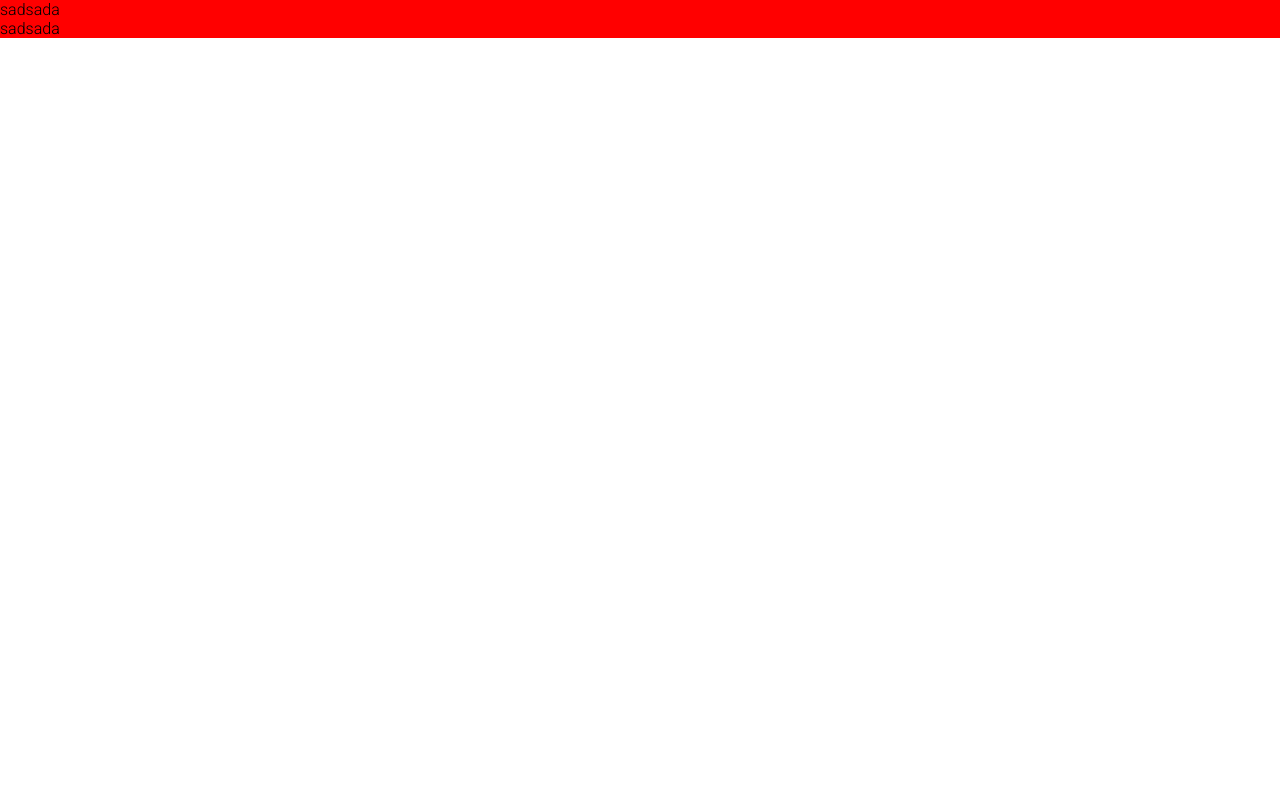
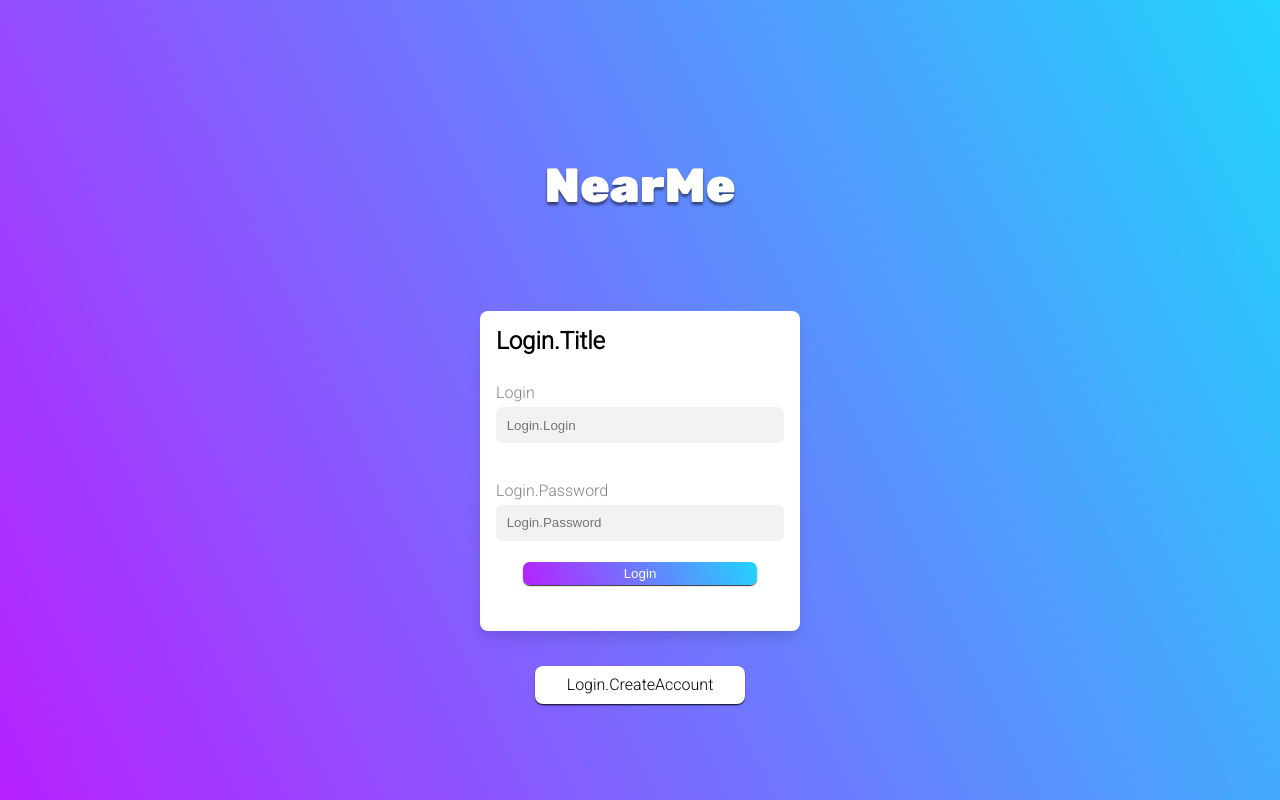
Before and after one commit to JonaszPotoniec/eeia-jam-frontend, a React app: page /login in a window 1280 px wide. Built offline with nearby package versions, Linux system fonts and the light colour scheme; no server answers.

Commit message:
added login and stuff 👯

```diff
--- a/package.json
+++ b/package.json
@@ -6,6 +6,7 @@
     "@testing-library/jest-dom": "^5.11.4",
     "@testing-library/react": "^11.1.0",
     "@testing-library/user-event": "^12.1.10",
+    "axios": "^0.21.1",
     "i18next": "^20.2.1",
     "i18next-browser-languagedetector": "^6.1.0",
     "i18next-http-backend": "^1.2.1",
--- a/public/locales/pl/translation.json
+++ b/public/locales/pl/translation.json
@@ -0,0 +1,21 @@
+{
+    "Login": {
+        "Title": "Zaloguj",
+        "Login": "Nazwa użytkownika",
+        "Password": "Hasło",
+        "CreateAccount": "Stwórz nowe konto"
+    },
+    "CreateAccount": {
+        "Login": "Masz już konto? Zaloguj się",
+        "Create": "Stwórz konto",
+        "Password": "Hasło",
+        "Confirm": "Potwierdź hasło"
+    },
+    "FormErrors": {
+        "EmptyLogin": "Wpisz poprawny login",
+        "EmptyPassword": "Wpisz poprawne hasło",
+        "EmptyEmail": "Wpisz poprawny email",
+        "WrongEmail": "Wpisz poprawny email",
+        "PasswordDoesntMatch": "Wpisana wartość jest inna od hasła"
+    }
+}
--- a/src/components/App.js
+++ b/src/components/App.js
@@ -1,14 +1,18 @@
 import React from 'react';
-import { BrowserRouter, Route } from 'react-router-dom';
+import { BrowserRouter, Route, Router } from 'react-router-dom';
+import { useTranslation } from 'react-i18next';
 
 import Login from './Login';
 
 const App = () => {
+
     return (
         <BrowserRouter>
             <Route exact path="/" render={() => <div>landing screen?</div>} />
-            <Route path="/login" render={Login} />
-            <Route path="/home" render={() => <div>home</div>} />
+            <Route exact path="/login">
+                <Login />
+            </Route>
+            <Route exact path="/home" render={() => <div>home</div>} />
         </BrowserRouter>
     )
 }
--- a/src/components/Login.js
+++ b/src/components/Login.js
@@ -1,14 +1,80 @@
-import React from 'react'
+import React, { useState } from 'react'
+import { useHistory } from 'react-router';
+import { useTranslation } from 'react-i18next';
 import styles from '../styles/Login.module.scss'
 
 const Login = () => {
+    const [loginValue, setLoginValue] = useState('');
+    const [passwordValue, setPasswordValue] = useState('');
+    const [errorMsg, setErrorMsg] = useState('');
+    const { t, i18n } = useTranslation();
+    const history = useHistory();
+
+    const login = e => {
+        e.preventDefault();
+
+        if (!validate()) return;
+
+        //zapytanie do api o logowanie
+
+        //jesli złe passy no to nic sie nie dzieje
+
+        //jesli dobre
+        //history.push(/home);
+    }
+
+    const validate = () => {
+        if (loginValue.length < 1) {
+            setErrorMsg(t('FormErrors.EmptyLogin'));
+            return false;
+        }
+
+        if (passwordValue.length < 1) {
+            setErrorMsg(t('FormErrors.EmptyPassword'));
+            return false;
+        }
+    };
+
     return (
         <div className={styles.login}>
-            {console.log()}
-            <div className="asd">
-                sadsada
+            <div className={styles.loginPageContainer}>
+                <h1 className={styles.appName}>
+                    NearMe
+                </h1>
+
+                <div className={styles.loginWindowContainer}>
+                    <form>
+                        <h2>{t("Login.Title")}</h2>
+
+                        <label>
+                            <span>Login</span>
+                            <input
+                                type="text"
+                                value={loginValue}
+                                onChange={e => setLoginValue(e.target.value)}
+                                placeholder={t("Login.Login")}
+                            />
+                        </label>
+
+                        <label>
+                            <span>{t("Login.Password")}</span>
+                            <input
+                                type="password"
+                                value={passwordValue}
+                                onChange={e => setPasswordValue(e.target.value)}
+                                placeholder={t("Login.Password")}
+                            />
+                        </label>
+
+                        { errorMsg &&
+                        <div className={styles.errorMsg}>{errorMsg}</div>
+                        }
+
+                        <button onClick={e => login(e)}>Login</button>
+                    </form>
+                </div>
+                <div className={styles.CreateAccount}>{t("Login.CreateAccount")}</div>
             </div>
-            sadsada
         </div>
     )
 }
--- a/src/i18n.js
+++ b/src/i18n.js
@@ -18,7 +18,7 @@ i18n
 			react: {
 				useSuspense: false
 			},
-			fallbackLng: 'en',
+			fallbackLng: 'pl',
 			debug: true,
 
 			interpolation: {
--- a/src/styles/Login.module.scss
+++ b/src/styles/Login.module.scss
@@ -1,4 +1,116 @@
+@import 'variables.scss';
+
 .login {
-    background: red;
+    height: 100%;
+    width: 100%;
+    background-color: #21D4FD;
+    background: $background-gradient;
+    color: white;
+}
 
+.appName {
+    font-family: $secondary-font;
+    font-size: 3em;
+    text-shadow: 0 .06em .06em rgba($color: #000000, $alpha: 0.5);
 }
+
+.loginPageContainer {
+    height: 100%;
+    width: 100%;
+    display: grid;
+    grid-template-rows: 1fr 2fr;
+    padding: 6em 0;
+    grid-gap: 1em;
+    align-items: center;
+    justify-items: center;
+}
+
+.loginWindowContainer {
+    background: white;
+    color: black;
+    display: grid;
+    border-radius: .5em;
+    width: 20em;
+    height: 20em;
+    padding: 1em;
+    box-shadow: $shadow-lg;
+    position: relative;
+
+    > form {
+        display: flex;
+        flex-direction: column;
+
+        > h2 {
+            margin: 0;
+            margin-bottom: .5em;
+        }
+        > label {
+            display: grid;
+            margin: 1em 0;
+            color: #848484;
+
+            > input {
+                border: none;
+                border-radius: .5em;
+                background: #f2f2f2;
+                padding: .8em;
+                margin: .4em 0;
+            }
+        }
+        > button {
+            background-color: #21D4FD;
+            background: $background-gradient;
+            color: white;
+            border-radius: .5em;
+            border: none;
+            padding: .3em 2em;
+            box-shadow: 0 .08em .08em rgba($color: #000000, $alpha: 0.8);
+            transition: all .5s;
+            margin: 0 2em;
+
+            &:active {
+                box-shadow: 0 .06em .06em rgba($color: #000000, $alpha: 0.8);
+            }
+        }
+    }
+}
+
+.errorMsg {
+    position: fixed;
+    padding: .5em;
+    text-align: center;
+    width: 16em;
+    left: calc(50% - 8em);
+    top: 0;
+    background: #D33B37;
+    border-radius: 0 0 1em 1em;
+    color: white;
+    z-index: 0;
+    animation: slidein .5s;
+}
+
+
+@keyframes slidein {
+    from {
+        transform: translateY(-100%);
+    }
+
+    to {
+        transform: translateY(0%);
+    }
+  }
+
+.CreateAccount {
+    background-color: white;
+    color: black;
+    border-radius: .5em;
+    border: none;
+    padding: .6em 2em;
+    box-shadow: 0 .08em .08em rgba($color: #000000, $alpha: 0.8);
+    transition: all .5s;
+    margin: 0 2em;
+
+    &:active {
+        box-shadow: 0 .06em .06em rgba($color: #000000, $alpha: 0.8);
+    }
+}
--- a/src/styles/main.scss
+++ b/src/styles/main.scss
@@ -1,10 +1,10 @@
 @import url('https://fonts.googleapis.com/css2?family=Roboto:wght@300&family=Rubik:wght@900&display=swap');
 
-html, body {
+html, body, #root {
     padding: 0;
     margin: 0;
-    min-width: 100%;
-    min-height: 100%;
+    width: 100%;
+    height: 100%;
     font-family: 'Roboto', sans-serif;
 }
 
--- a/src/styles/variables.scss
+++ b/src/styles/variables.scss
@@ -1,3 +1,8 @@
-:root {
+$background-gradient: linear-gradient(244deg, #21D4FD 0%, #B721FF 100%);
+$secondary-font: 'Rubik', sans-serif;
 
-}
+$shadow: 0 1px 3px 0 rgba(0, 0, 0, 0.1), 0 1px 2px 0 rgba(0, 0, 0, 0.06);
+$shadow-md: 0 4px 6px -1px rgba(0, 0, 0, 0.1), 0 2px 4px -1px rgba(0, 0, 0, 0.06);
+$shadow-lg: 0 10px 15px -3px rgba(0, 0, 0, 0.1), 0 4px 6px -2px rgba(0, 0, 0, 0.05);
+$shadow-xl: 0 20px 25px -5px rgba(0, 0, 0, 0.1), 0 10px 10px -5px rgba(0, 0, 0, 0.04);
+$shadow-2xl: 0 25px 50px -12px rgba(0, 0, 0, 0.25);
```
Also changed, not shown: src/components/CreateAccount.js (added, +78 -0 lines), src/styles/CreateAccount.module.scss (added), 2 other files.
